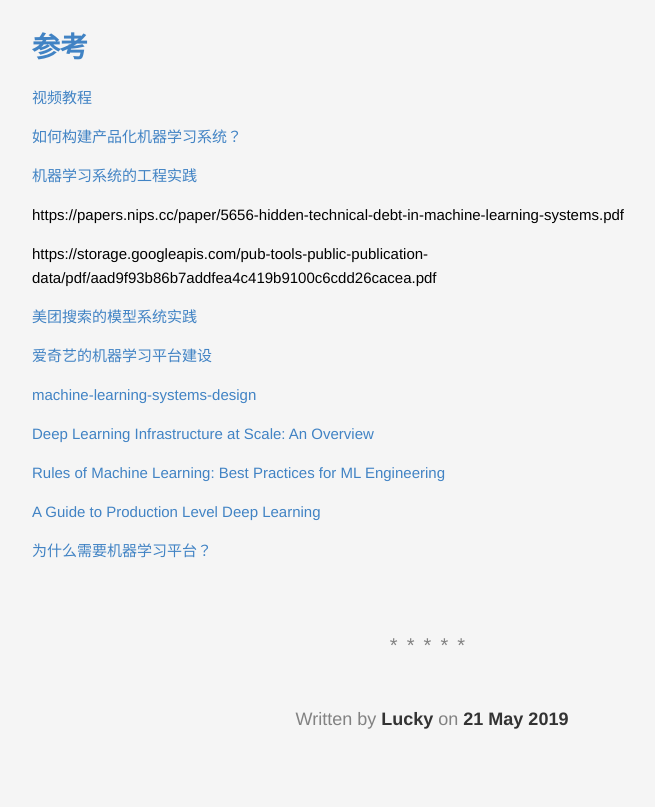
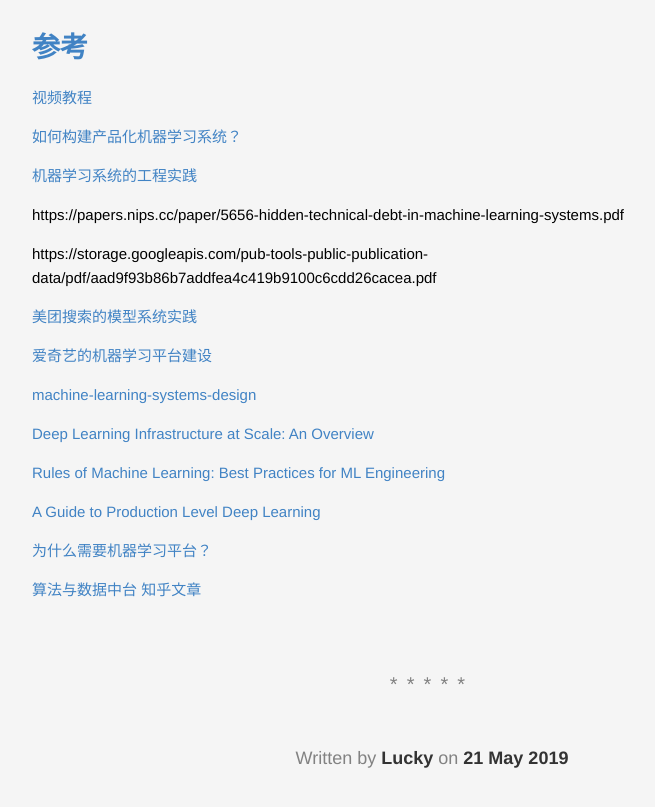
Before and after one commit to lucky521/blog, a Jekyll site: the page built from _posts/ml/2019-05-21-ML-System.markdown, in a window 1280 px wide and 900 px high, scrolled down 5969 px. Shown: the top 807 px of the window, without its empty margins (208-863 px from the left). Built offline with Jekyll 4.4.1, drawn with Linux system fonts in a browser that asks for light colours.

Commit message:
Update 2019-05-21-ML-System.markdown

```diff
--- a/_posts/ml/2019-05-21-ML-System.markdown
+++ b/_posts/ml/2019-05-21-ML-System.markdown
@@ -227,3 +227,5 @@
 [A Guide to Production Level Deep Learning](https://github.com/alirezadir/Production-Level-Deep-Learning)
 
 [为什么需要机器学习平台？](https://insights.thoughtworks.cn/why-machine-learning-platform/)
+
+[算法与数据中台 知乎文章](https://zhuanlan.zhihu.com/p/245162802)
```
